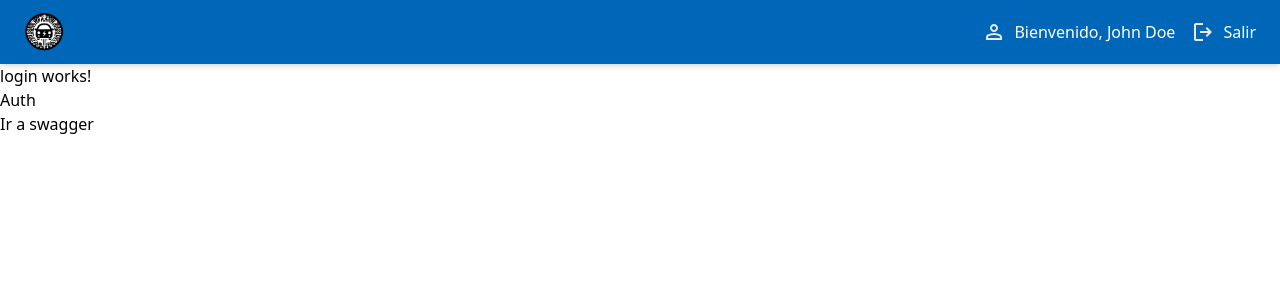
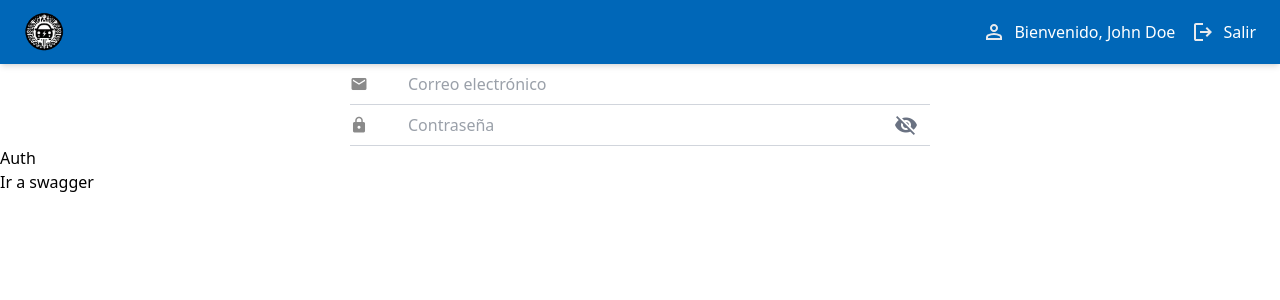
Before and after one commit to AutoNext-Code/AutoNext-Code, an Angular app in the folder frontend/autonext-client/: page /auth/login in a window 1280 px wide. Shown: the top 300 px of the page. Built offline with nearby package versions, Linux system fonts and the light colour scheme.

Commit message:
New Input Component

```diff
--- a/frontend/autonext-client/src/app/auth/pages/login/login.component.html
+++ b/frontend/autonext-client/src/app/auth/pages/login/login.component.html
@@ -1 +1,2 @@
-<p>login works!</p>
+<shared-input  type="email" icon="mail" placeholder="Correo electrónico"></shared-input>
+<shared-input  type="password" icon="lock" placeholder="Contraseña"></shared-input>
--- a/frontend/autonext-client/src/app/auth/pages/login/login.component.ts
+++ b/frontend/autonext-client/src/app/auth/pages/login/login.component.ts
@@ -1,8 +1,11 @@
 import { Component } from '@angular/core';
+import { InputComponent } from "../../../shared/components/ui/input/input.component";
+import { CommonModule } from '@angular/common';
+import { FormsModule } from '@angular/forms';
 
 @Component({
   selector: 'auth-login',
-  imports: [],
+  imports: [InputComponent, CommonModule, FormsModule],
   templateUrl: './login.component.html',
   styleUrl: './login.component.css'
 })
--- /dev/null
+++ b/frontend/autonext-client/src/app/shared/components/ui/input/input.component.html
@@ -0,0 +1,24 @@
+<div class="flex flex-col w-full max-w-[21.25rem] md:max-w-[36.25rem] mx-auto">
+  <label *ngIf="label" class="text-gray-600 text-sm mb-1">{{ label }}</label>
+  <div class="relative flex items-center border-b border-gray-300 focus-within:border-blue-500">
+    <span class="material-icons icon-small" *ngIf="icon" style="color: #8A8A8A; font-size: 18px;">
+      {{ icon }}
+    </span>
+    <input
+      [type]="getInputType()"
+      [placeholder]="placeholder"
+      [(ngModel)]="value"
+      (input)="onChange(value)"
+      (blur)="onTouched()"
+      [disabled]="disabled"
+      class="w-full py-2 pl-10 pr-10 text-gray-700 outline-none"
+    />
+    <span
+      *ngIf="type === 'password'"
+      class="material-icons icon-small  absolute right-3 text-gray-500 cursor-pointer"
+      (click)="togglePasswordVisibility()"
+    >
+      {{ showPassword ? 'visibility' : 'visibility_off' }}
+    </span>
+  </div>
+</div>
--- /dev/null
+++ b/frontend/autonext-client/src/app/shared/components/ui/input/input.component.ts
@@ -0,0 +1,56 @@
+import { CommonModule } from '@angular/common';
+import { Component, forwardRef, Input } from '@angular/core';
+import { ControlValueAccessor, FormsModule, NG_VALUE_ACCESSOR } from '@angular/forms';
+
+@Component({
+  selector: 'shared-input',
+  imports: [CommonModule, FormsModule],
+  templateUrl: './input.component.html',
+  styleUrl: './input.component.css',
+  providers: [
+    {
+      provide: NG_VALUE_ACCESSOR,
+      useExisting: forwardRef(() => InputComponent),
+      multi: true,
+    },
+  ],
+})
+export class InputComponent implements ControlValueAccessor {
+  @Input() label?: string = '';
+  @Input() type: string = 'text';
+  @Input() placeholder: string = '';
+  @Input() disabled: boolean = false;
+  @Input() icon?: string = '';
+
+  value: string = '';
+  onChange: any = () => {};
+  onTouched: any = () => {};
+  showPassword: boolean = false;
+
+  writeValue(value: string): void {
+    this.value = value;
+  }
+
+  registerOnChange(fn: any): void {
+    this.onChange = fn;
+  }
+
+  registerOnTouched(fn: any): void {
+    this.onTouched = fn;
+  }
+
+  setDisabledState(isDisabled: boolean): void {
+    this.disabled = isDisabled;
+  }
+
+  togglePasswordVisibility() {
+    if (this.type === 'password') {
+      this.showPassword = !this.showPassword;
+    }
+  }
+
+  getInputType() {
+    return this.type === 'password' && this.showPassword ? 'text' : this.type;
+  }
+
+}
```
Also changed, not shown: frontend/autonext-client/src/app/shared/components/ui/input/input.component.css (added), 1 other file (tests, documents, lock files or other folders).
